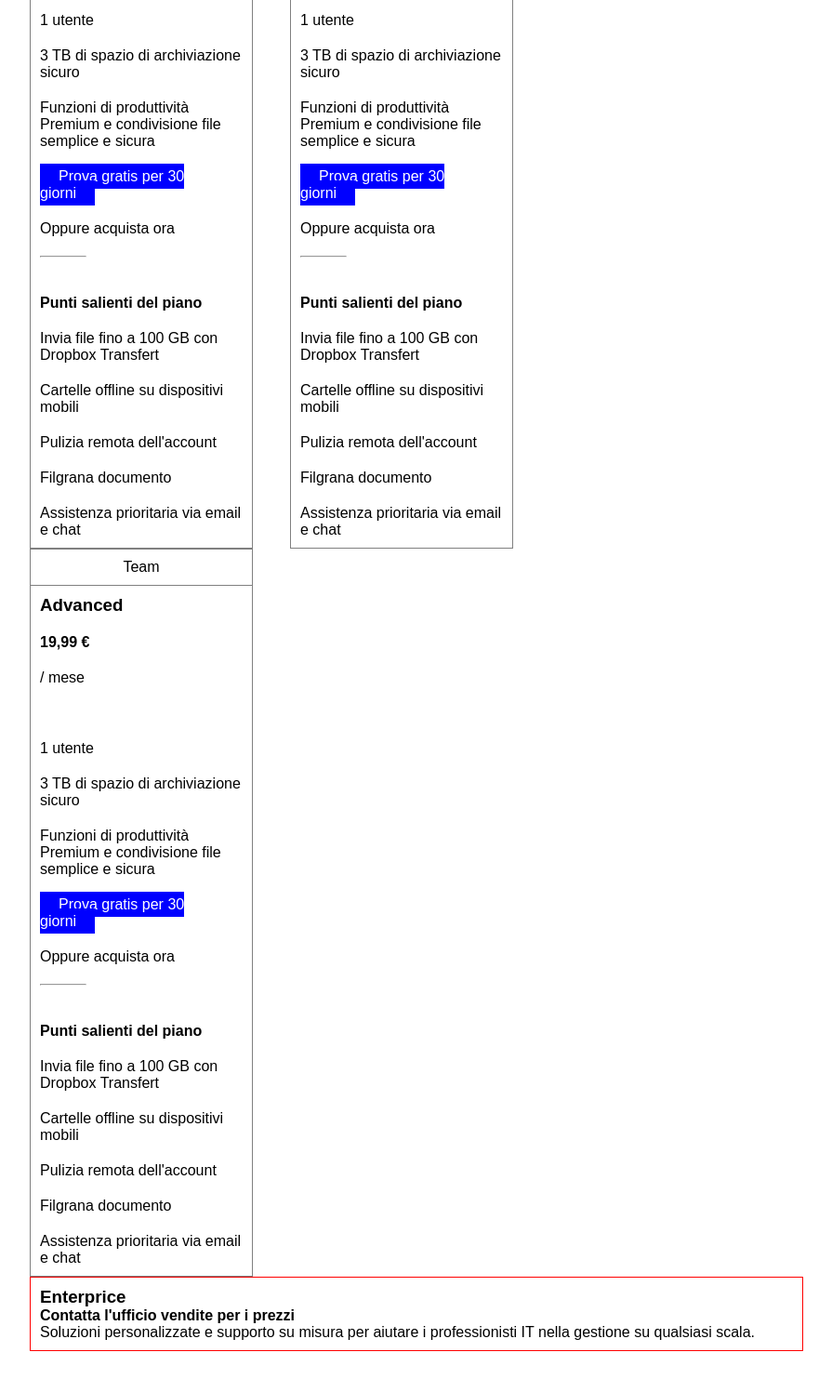
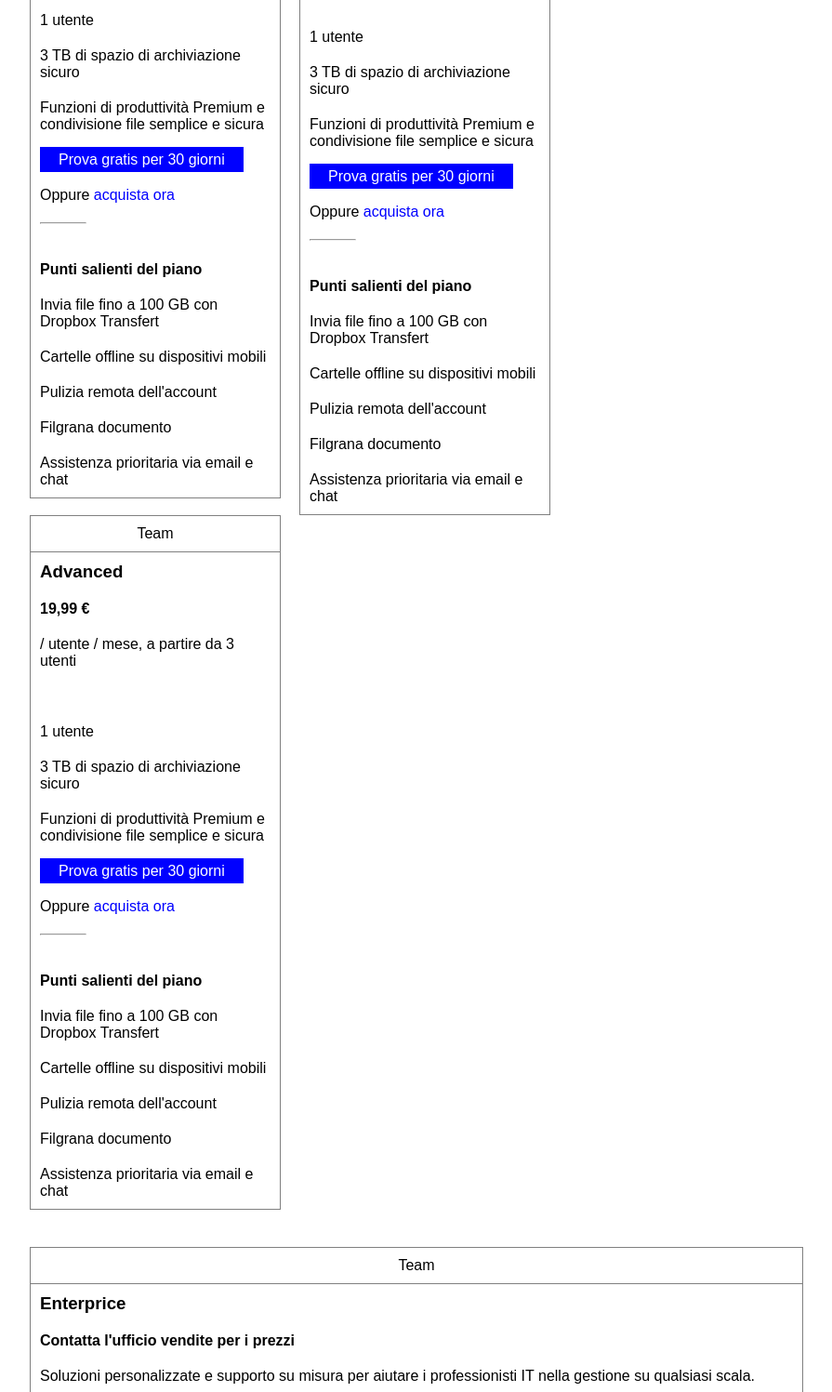
Before and after one commit to Vincedinardo21/htmlcss-dropbox, a plain HTML site: page index.html in a window 1280 px wide. Shown: the part 1303-2800 px from the top of the page at 93% size, without its empty margins (192-1087 px from the left). Drawn offline with Linux system fonts and the light colour scheme.

Commit message:
Correzioni generali

```diff
--- a/css/style.css
+++ b/css/style.css
@@ -92,6 +92,10 @@ h1 {
     margin-bottom: 20px;
 }
 
+.colsx div {
+    margin-top: 20px;
+}
+
 .coldx {
     float: left;
     margin-left: 30px;
@@ -150,12 +154,16 @@ main h2 {
 main ul {
     /* width: 100px; */
     float: left;
-    margin-right: 40px;
-    width: 240px;
+    margin-right: 20px;
+    width: 270px;
     /* padding: 10px; */
     border: 1px solid gray;
     /* background-color: aqua; */
     list-style-type: none;
+}
+
+span a{
+    color: blue;
 }
 
 li {
@@ -184,9 +192,15 @@ main hr{
 .blocco-ent {
     float: left;
     margin-bottom: 100px;
-    padding: 10px;
+    margin-top: 40px;
+    /* padding: 10px; */
     width: 100%;
-    border: 1px solid red;
+    border: 1px solid gray;
+}
+
+.blocco-ent div{
+    text-align: center;
+    border-bottom: 1px solid gray;
 }
 
 .testo-sec2 {
@@ -235,6 +249,11 @@ main hr{
     width: 500px;
     margin-top: 30px;
     float: left;
+}
+
+.end-blocco a{
+    color: blue;
+    text-decoration: underline;
 }
 
 /* Sezione 4 */
@@ -305,7 +324,7 @@ footer {
 
 footer ul {
     float: left;
-    margin-right: 50px;
+    margin-right: 20px;
     list-style-type: none;
 }
 
--- a/index.html
+++ b/index.html
@@ -42,6 +42,7 @@
                     <div class="colsx">
                         <p>Lorem ipsum dolor sit amet consectetur adipisicing elit. Officia eaque voluptatum similique ullam nulla nesciunt itaque dolore, dolores soluta laboriosam consequuntur, tenetur earum accusamus culpa, a deleniti voluptatibus suscipit debitis.</p>
                         <a class="inizia" href="#">Inizia la tua prova gratuita</a>
+                        <div>Annulla in qualsiasi momento</div>
                     </div>
 
                     <div class="coldx">
@@ -82,7 +83,7 @@
                         <li>3 TB di spazio di archiviazione sicuro</li>
                         <li>Funzioni di produttività Premium e condivisione file semplice e sicura</li>
                         <li><a class="inizia" href="#">Prova gratis per 30 giorni</a></li>
-                        <li>Oppure acquista ora</li>
+                        <li>Oppure <span><a href="#">acquista ora</a></span></li>
 
                         <!-- Riga -->
                         <li><hr></li>
@@ -99,13 +100,13 @@
                         <li class="int-tab">Team</li>
                         <li><h3>Standard</h3></li>
                         <li><h4>19,99 &euro;</h4></li>
-                        <li>/ mese</li>
+                        <li>/ utente / mese, a partire da 3 utenti</li>
                         <li><br></li>
                         <li>1 utente</li>
                         <li>3 TB di spazio di archiviazione sicuro</li>
                         <li>Funzioni di produttività Premium e condivisione file semplice e sicura</li>
                         <li><a class="inizia" href="#">Prova gratis per 30 giorni</a></li>
-                        <li>Oppure acquista ora</li>
+                        <li>Oppure <span><a href="#">acquista ora</a></span></li>
 
                         <!-- Riga -->
                         <li><hr></li>
@@ -122,13 +123,13 @@
                         <li class="int-tab">Team</li>
                         <li><h3>Advanced</h3></li>
                         <li><h4>19,99 &euro;</h4></li>
-                        <li>/ mese</li>
+                        <li>/ utente / mese, a partire da 3 utenti</li>
                         <li><br></li>
                         <li>1 utente</li>
                         <li>3 TB di spazio di archiviazione sicuro</li>
                         <li>Funzioni di produttività Premium e condivisione file semplice e sicura</li>
                         <li><a class="inizia" href="#">Prova gratis per 30 giorni</a></li>
-                        <li>Oppure acquista ora</li>
+                        <li>Oppure <span><a href="#">acquista ora</a></span></li>
 
                         <!-- Riga -->
                         <li><hr></li>
@@ -143,11 +144,18 @@
 
             <!-- Enterprice -->
             <div class="enterprice">
-                <div class="blocco-ent">
+                <ul class="blocco-ent">
+                    <li class="int-tab">Team</li>
+                    <li><h3>Enterprice</h3></li>
+                    <li><h4>Contatta l'ufficio vendite per i prezzi</h4></li>
+                    <li><p>Soluzioni personalizzate e supporto su misura per aiutare i professionisti IT nella gestione su qualsiasi scala.</p></li>
+                </ul>
+                <!-- <div class="blocco-ent">
+                    <div>Team</div>
                     <h3>Enterprice</h3>
                     <h4>Contatta l'ufficio vendite per i prezzi</h4>
                     <p>Soluzioni personalizzate e supporto su misura per aiutare i professionisti IT nella gestione su qualsiasi scala.</p>
-                </div>
+                </div>           -->
             </div>
         </section>
         <!-- Fine Sezione 1 -->
```
